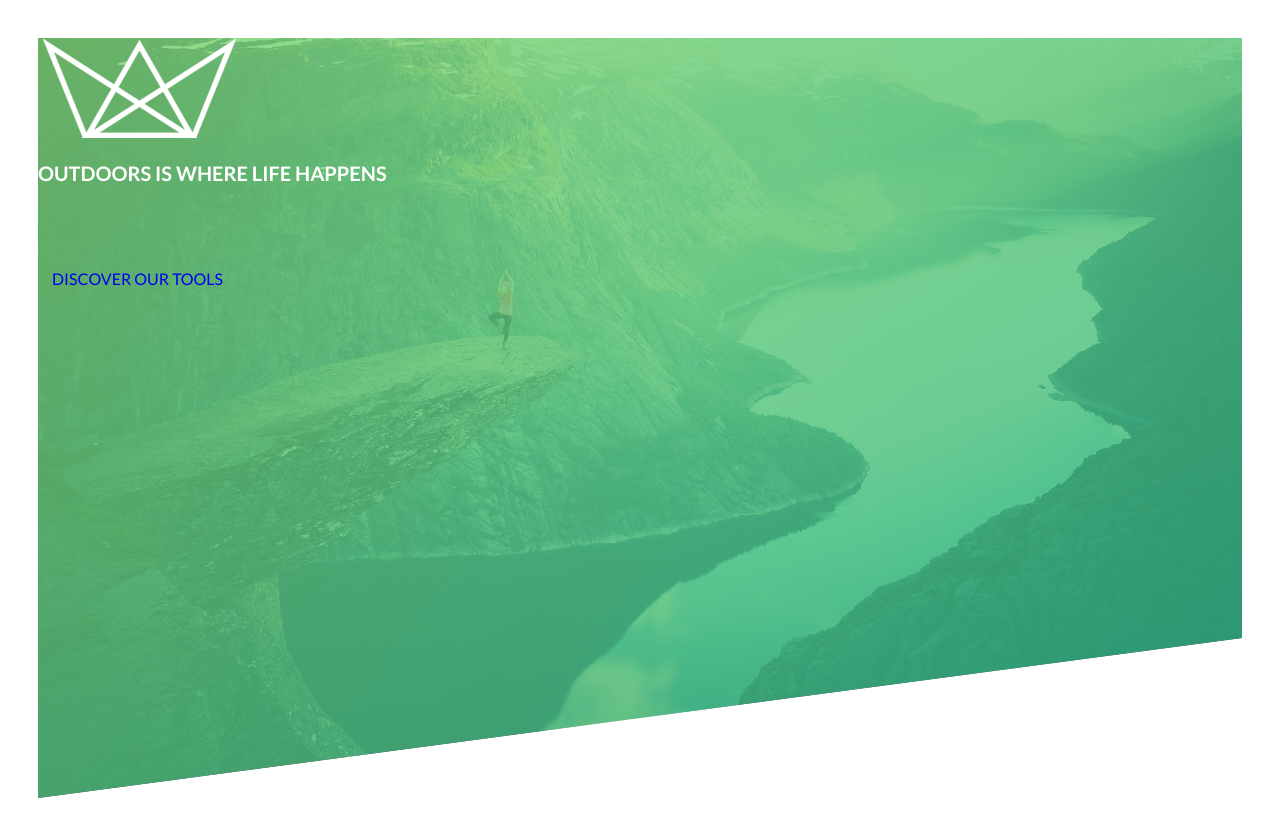
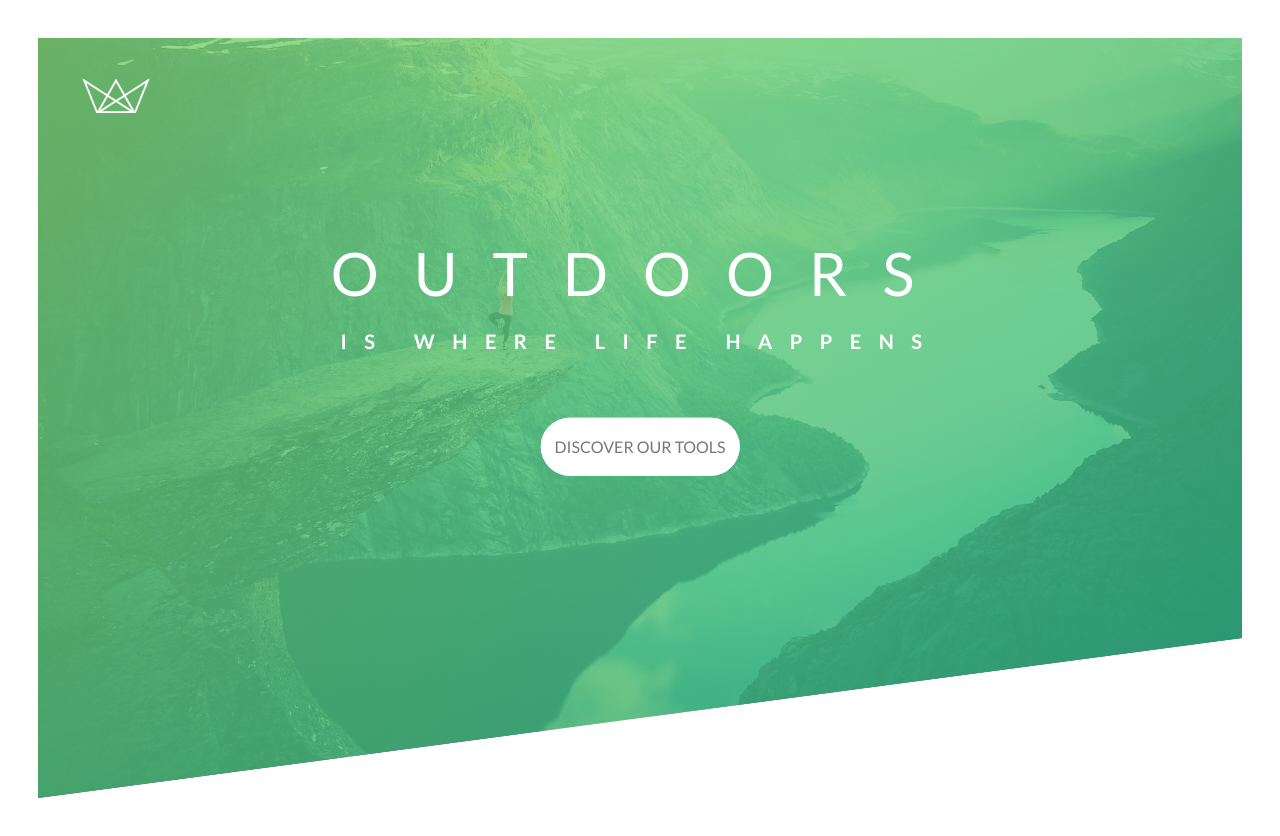
Before and after one commit to davidblj/Avanced-Css-and-Sass-Course, a website: page Natours/starter/index.html in a window 1280 px wide. Drawn offline with Linux system fonts and the light colour scheme.

Commit message:
lecture 29 completion

```diff
--- /dev/null
+++ b/Natours/starter/css/(ch1_ch3)-style.css
@@ -0,0 +1,271 @@
+/*
+COLORS:
+
+Light green: #7ed56f
+Medium green: #55c57a
+Dark green: #28b485
+
+*/
+/* a reset to the padding and margin that a web navigator sometimes sets to some elements
+   box-sizing: border-box == border and padding are included in the the width or height of the box*/
+*,
+*::after
+*::before {
+    margin: 0;
+    padding: 0;
+
+    /* box-sizing has been moved to the body as an inherited property. Since This
+    value does not support inheritance by default, we must set it as an inherited property
+    on all elements. This is more maintainable, now, a module can overwrite this property*/
+    box-sizing: inherit;
+}
+
+/* font-size is a property with inheritance.
+   The idea is to use a "rem" unit. A rem unit is based
+   on the root font size. And so 1 rem = 10%. Changing this property, will change the font size for every element with a rem value.
+   Our code is way more maintainable.  */
+html {
+    /* 100% ~ 16px -> 10px ? */
+    font-size: 62.5%;
+}
+
+/* font set up through inheritance - some properties are inherited, like the font - */
+body {
+    font-family: "Lato", sans-serif;
+    font-weight: 400;
+
+    /* font-size: 16px; */
+    line-height: 1.7;
+    color: #777;
+
+    /* content padding */
+    padding: 3rem;
+    box-sizing: border-box;
+}
+
+/* polygons: https://bennettfeely.com/clippy/*/
+.header {
+    height: 95vh;
+    position: relative;
+
+    /* 95% of the view port height */
+    /* color direction: starting a light color from the right, and ending with darker tone on the bottom. This is a layer on top on our image*/
+    background-image: linear-gradient(
+    to right bottom,
+    rgba(126, 213, 111, 0.8),  /* light green */
+    rgba(40, 180, 134, 0.8)),  /* dark green */
+    url(../img/hero.jpg);
+
+    /* fitting the image to the bounding box */
+    background-size: cover;
+    background-position: top;
+
+    /* a polygon drawing: x y, x y, x y, x y, x y  */
+    clip-path: polygon(0 0, 100% 0, 100% 75vh, 0 100%);
+
+    /* note that the height of our 3ird point is dinamic*/
+}
+
+.header__logo-box {
+    position: absolute;
+
+    /* fix the position of this box to the nearest parent with a relative position -header set to relative-  */
+    top: 4rem;
+    left: 4rem;
+}
+
+. __logo {
+    height: 35px;
+
+    /* the width is scaled acordingly */
+}
+
+.header__text-box {
+    position: absolute;
+    top: 40%;
+    left: 50%;
+
+    /* box center alignment: to the relative position, move in x -50% of the width and in y -50% the height of this element. This value is computed in the top left corner of itself*/
+    transform: translate(-50%, -50%);
+
+    /*  button alignment with "display: inline-block"*/
+    text-align: center;
+}
+
+.heading-primary {
+    color: #fff;
+    text-transform: uppercase;
+    margin-bottom: 6rem;
+}
+
+.heading-primary--main {
+    display: block;
+    font-size: 6rem;
+    font-weight: 400;
+    letter-spacing: 3.5rem;
+
+    /* animation spec  */
+    animation-name: moveInLeft;
+    animation-duration: 1s;
+
+    /* ease-out: starts with a faster timing, and then it ends with an slower timing*/
+    animation-timing-function: ease-out;
+
+    /*
+    animation-iteration-count: 3;
+    animation-delay: 3s;
+    */
+}
+
+.heading-primary--sub {
+    display: block;
+    font-size: 2rem;
+    font-weight: 700;
+    letter-spacing: 1.75rem;
+
+    /* animation shorthand, we can use this animation on any element and state "logo:hover" */
+    animation: moveInRight 1s ease-out;
+
+    /* remove shaking on our heading animation */
+    backface-visibility: hidden;
+}
+
+/* a browser is optimized to animate the opacity and the transform property */
+@keyframes moveInLeft {
+    /* the porcetange is the time duraction */
+    0% {
+        opacity: 0;
+        transform: translateX(-10rem);
+    }
+
+    /* bounce to the right */
+    80% {
+        transform: translateX(1rem);
+    }
+
+    100% {
+        opacity: 1;
+        transform: translateX(0);
+    }
+}
+
+@keyframes moveInRight {
+    /* the porcetange is the time duration */
+    0% {
+        opacity: 0;
+        transform: translateX(10rem);
+    }
+
+    /* bounce to the right */
+    80% {
+        transform: translateX(-1rem);
+    }
+
+    100% {
+        opacity: 1;
+        transform: translateX(0);
+    }
+}
+
+@keyframes moveInButton {
+    /* the porcetange is the time duraction */
+    0% {
+        opacity: 0;
+        transform: translateY(3rem);
+    }
+
+    100% {
+        opacity: 1;
+        transform: translateY(0);
+    }
+}
+
+/* pseudo class:  element selection on special conditions.
+   we are going to add animations with pseudo classes. animations
+   are relative to the initial state, take a look at .btn:hover and
+   .btn:active classes
+*/
+.btn:link,
+.btn:visited {
+    text-transform: uppercase;
+
+    /* remove text underline */
+    text-decoration: none;
+
+    /*note: y x (a padding shorthand) */
+    padding: 1.5rem 1.4rem;
+
+    /* unlike block, inline-block wraps its content, and it does not occupy the whole width.
+       This block is threated as it was a text box */
+    display: inline-block;
+    border-radius: 10rem;
+
+    /* block animations: effects are going to be applied to whatever property is changed on this element (or changes to  the initial state)*/
+    transition: all .2s;
+    position: relative;
+    font-size: 1.6rem;
+}
+
+.btn:hover {
+    transform: translateY(-3px);
+
+    /* x y depth color (with black transparency) */
+    box-shadow: 0 1rem 2rem rgba(0,0,0,0.2);
+}
+
+.btn:active {
+    transform: translateY(1px);
+
+    /* less blur and less shadow  */
+    box-shadow: 0 .5rem 10rem rgba(0,0,0,0.2);
+}
+
+.btn--white {
+    background-color: #fff;
+    color: #777;
+}
+
+/* "after" adds a virtual element after the selected element */
+.btn::after {
+    /* content property must be present to show the element  */
+    content: "";
+    display: inline-block;
+
+    /* box sizing: this element is threated as a child. With parent inheritance
+    we are assigning the same properties of the original button.*/
+    height: 100%;
+    width: 100%;
+    border-radius: 10rem;
+
+    /* there is an offset on this element, and so we used absolute positioning
+       with our relative parent as the btn class*/
+    position: absolute;
+    top: 0;
+    left: 0;
+
+    /* put this element behind the parent element */
+    z-index: -1;
+
+    /* every property that changes our after element, will be animated */
+    transition: all .4s;
+}
+
+/* target the same virtual element that .btn::after do, and use the same color of the original button*/
+.btn--white::after {
+    background-color: #fff;
+}
+
+/* scale our after element when the buttons enters in hover state */
+.btn:hover::after {
+    transform: scaleX(1.4) scaleY(1.6);
+    opacity: 0;
+}
+
+.btn--animated {
+    /* note:  the last value is a delay */
+    animation: moveInButton .5s ease-out .75s;
+
+    /* to hide our button when the animation has not even started, we set the style
+       of the last state of the animation to this button */
+    animation-fill-mode: backwards;
+}
--- /dev/null
+++ b/Natours/starter/sass/main.scss
@@ -0,0 +1,194 @@
+
+$color-primary: #55c57a;
+$color-primary-light: #7ed56f;
+$color-primary-dark: #28b485;
+$color-grey-dark: #777;
+$color-white: #fff;
+
+*,
+*::after
+*::before {
+    margin: 0;
+    padding: 0;
+    box-sizing: inherit;
+}
+
+html {
+    font-size: 62.5%;
+}
+
+body {
+    font-family: "Lato", sans-serif;
+    font-weight: 400;
+    line-height: 1.7;
+    color: $color-grey-dark;
+    padding: 3rem;
+    box-sizing: border-box;
+}
+
+.header {
+    height: 95vh;
+    position: relative;
+    background-image: linear-gradient(
+    to right bottom,
+    rgba($color-primary-light, 0.8),
+    rgba($color-primary-dark, 0.8)),
+    url(../img/hero.jpg);
+    background-size: cover;
+    background-position: top;
+    clip-path: polygon(0 0, 100% 0, 100% 75vh, 0 100%);
+}
+
+.header__logo-box {
+    position: absolute;
+    top: 4rem;
+    left: 4rem;
+}
+
+.header__logo {
+    height: 35px;
+}
+
+.header__text-box {
+    position: absolute;
+    top: 40%;
+    left: 50%;
+    transform: translate(-50%, -50%);
+    text-align: center;
+}
+
+.heading-primary {
+    color: $color-white;
+    text-transform: uppercase;
+    margin-bottom: 6rem;
+}
+
+.heading-primary--main {
+    display: block;
+    font-size: 6rem;
+    font-weight: 400;
+    letter-spacing: 3.5rem;
+    animation-name: moveInLeft;
+    animation-duration: 1s;
+    animation-timing-function: ease-out;
+}
+
+.heading-primary--sub {
+    display: block;
+    font-size: 2rem;
+    font-weight: 700;
+    letter-spacing: 1.75rem;
+    animation: moveInRight 1s ease-out;
+    backface-visibility: hidden;
+}
+
+
+@keyframes moveInLeft {
+
+    0% {
+        opacity: 0;
+        transform: translateX(-10rem);
+    }
+
+    80% {
+        transform: translateX(1rem);
+    }
+
+    100% {
+        opacity: 1;
+        transform: translateX(0);
+    }
+}
+
+@keyframes moveInRight {
+
+    0% {
+        opacity: 0;
+        transform: translateX(10rem);
+    }
+
+    80% {
+        transform: translateX(-1rem);
+    }
+
+    100% {
+        opacity: 1;
+        transform: translateX(0);
+    }
+}
+
+@keyframes moveInButton {
+
+    0% {
+        opacity: 0;
+        transform: translateY(3rem);
+    }
+
+    100% {
+        opacity: 1;
+        transform: translateY(0);
+    }
+}
+
+
+.btn:link,
+.btn:visited {
+    text-transform: uppercase;
+    text-decoration: none;
+    padding: 1.5rem 1.4rem;
+    display: inline-block;
+    border-radius: 10rem;
+    transition: all .2s;
+    position: relative;
+    font-size: 1.6rem;
+}
+
+.btn:hover {
+    transform: translateY(-3px);
+    box-shadow: 0 1rem 2rem rgba(0,0,0,0.2);
+}
+
+.btn:active {
+    transform: translateY(1px);
+    box-shadow: 0 .5rem 10rem rgba(0,0,0,0.2);
+}
+
+.btn--white {
+    background-color: $color-white;
+    color: $color-grey-dark;
+}
+
+.btn::after {
+
+    content: "";
+    display: inline-block;
+    /* parent properties inheritance */
+    height: 100%;
+    width: 100%;
+    border-radius: 10rem;
+
+    /* offset reset*/
+    position: absolute;
+    top: 0;
+    left: 0;
+
+    /* put this element behind the parent element */
+    z-index: -1;
+    transition: all .4s;
+}
+
+
+.btn--white::after {
+    background-color: $color-white;
+}
+
+/* scale our after element when the buttons enters in hover state */
+.btn:hover::after {
+    transform: scaleX(1.4) scaleY(1.6);
+    opacity: 0;
+}
+
+.btn--animated {
+    animation: moveInButton .5s ease-out .75s;
+    animation-fill-mode: backwards;
+}
```
Also changed, not shown: Natours/starter/package.json (added, +14 -0 lines), Natours/starter/css/style.css, 2 other files.
